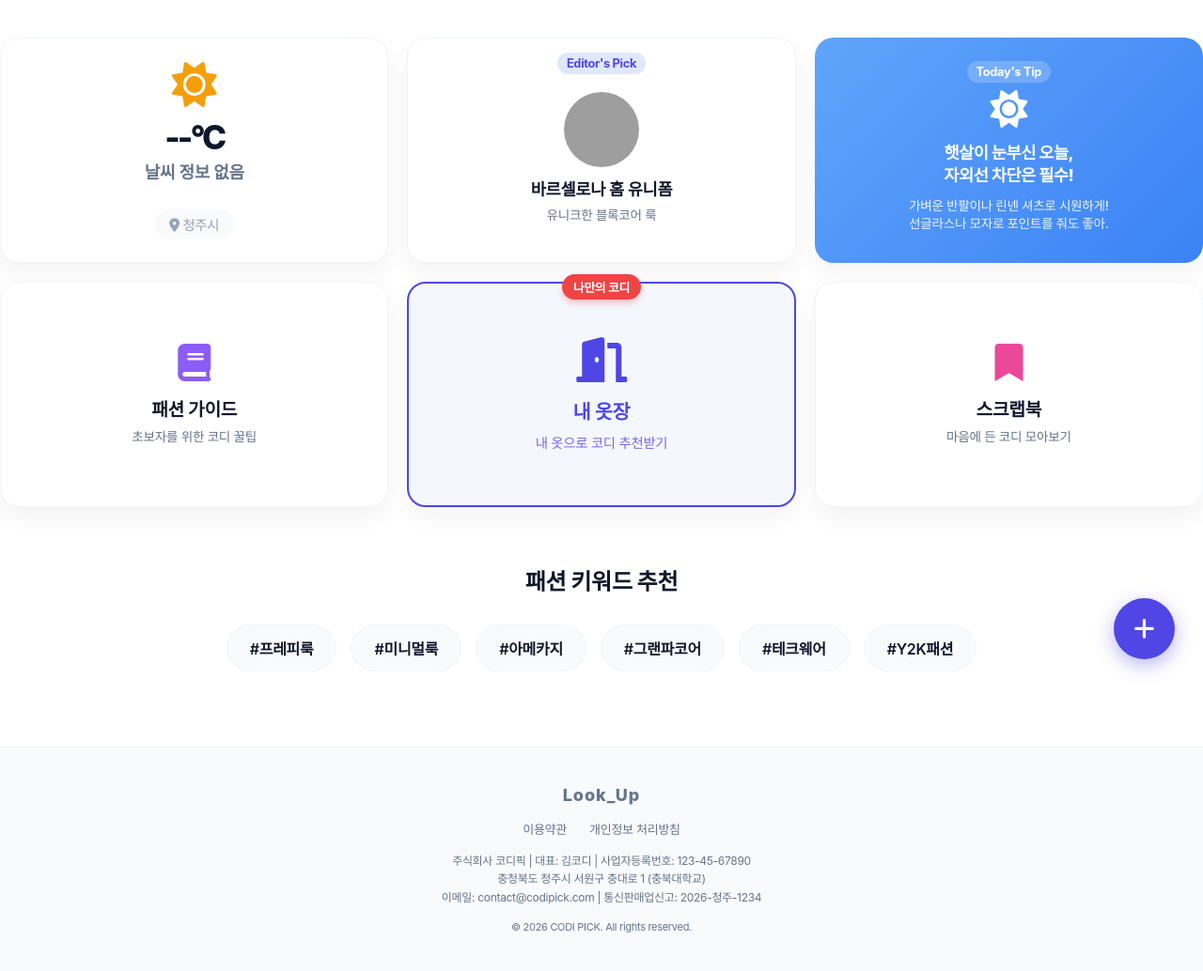
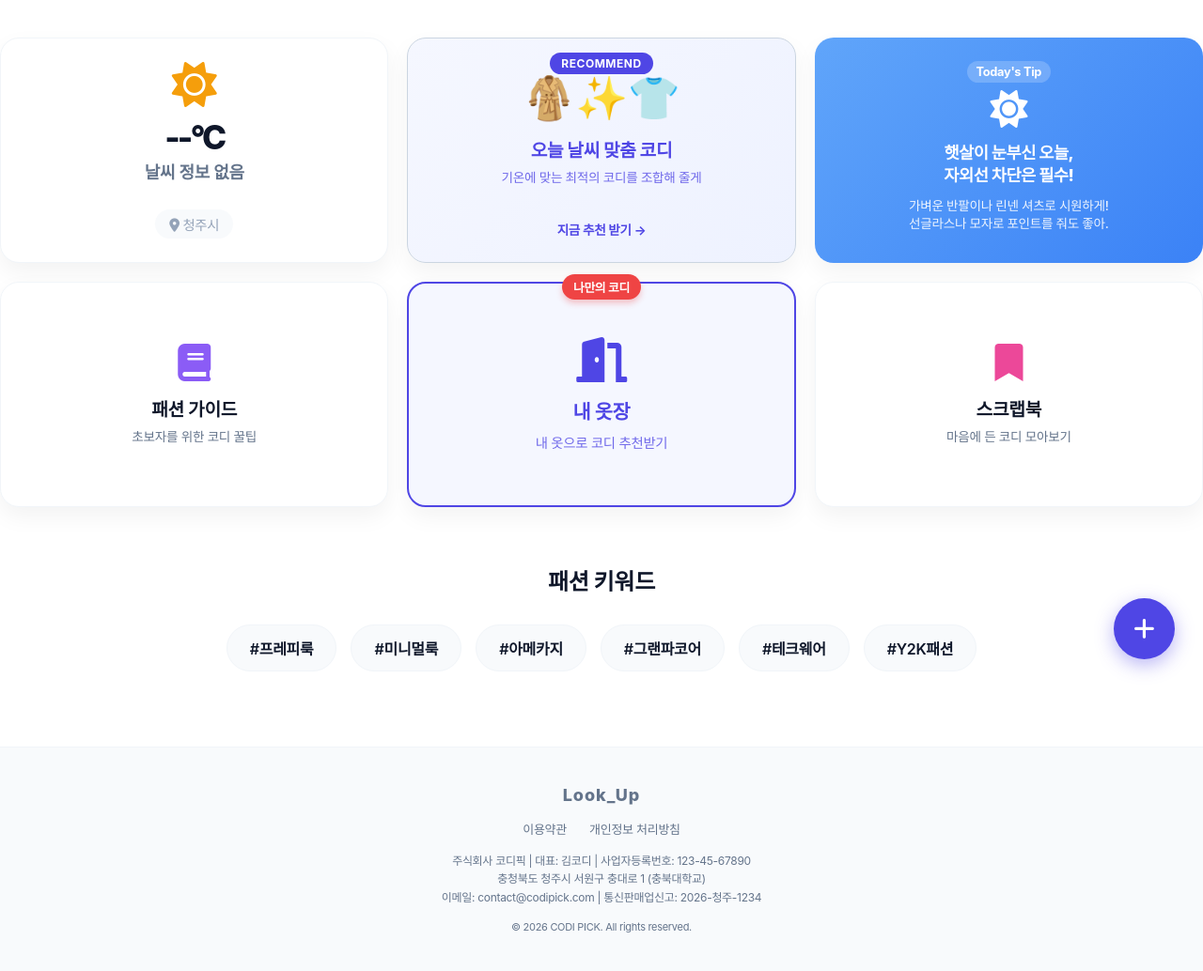
Before and after one commit to dnsgud/OS-FashionProject, a Flask app: page /home in a window 1280 px wide. Shown: the part 68-1102 px from the top of the page at 94% size. Run offline with Flask 3, Linux system fonts and the light colour scheme; the visitor is signed in with stand-in values (Sample User, id 1); data that the repository does not hold is empty; some web fonts are replaced; grey boxes are pictures that could not be loaded.

Commit message:
2차 코드 병합

```diff
--- a/templates/home.html
+++ b/templates/home.html
@@ -41,6 +41,55 @@
             box-shadow: 0 15px 35px rgba(0, 0, 0, 0.1);
         }
 
+        .recommend-action-box {
+            background: linear-gradient(135deg, #f5f7ff 0%, #eef2ff 100%);
+            border: 1px solid #cbd5e1;
+        }
+
+        .recommend-action-box:hover {
+            border-color: #4f46e5;
+        }
+
+        .action-badge {
+            position: absolute;
+            top: 15px;
+            background: #4f46e5;
+            color: white;
+            padding: 4px 12px;
+            border-radius: 20px;
+            font-size: 0.75rem;
+            font-weight: 700;
+            letter-spacing: 0.5px;
+        }
+
+        .action-icons {
+            font-size: 2.8rem;
+            margin-bottom: 5px;
+            margin-top: 15px;
+            animation: floating 2s infinite ease-in-out;
+        }
+
+        .recommend-title {
+            margin: 5px 0 5px 0;
+            font-size: 1.2rem;
+            font-weight: 800;
+            color: #4f46e5;
+        }
+
+        .recommend-desc {
+            font-size: 0.85rem;
+            color: #4f46e5;
+            opacity: 0.8;
+            margin: 0;
+        }
+
+        .click-notice {
+            margin-top: auto;
+            font-size: 0.85rem;
+            font-weight: 700;
+            color: #4f46e5;
+        }
+
         .tip-box {
             background: linear-gradient(135deg, #60a5fa 0%, #3b82f6 100%);
             color: white;
@@ -179,17 +260,12 @@
                 </div>
             </a>
 
-            <a href="{{ url_for('codi_page') }}" class="grid-box">
-                <span
-                    style="position: absolute; top: 15px; background: #e0e7ff; color: #4f46e5; padding: 4px 10px; border-radius: 12px; font-size: 0.8rem; font-weight: bold;">Editor's
-                    Pick</span>
-                <img src="{{ url_for('static', filename='images/arsenal_uniform.jpg') }}" alt="Item" class="pick-image"
-                    style="width: 80px; height: 80px; object-fit: cover; border-radius: 50%; margin-bottom: 10px; margin-top: 15px;"
-                    onerror="this.src='https://placehold.co/80'">
-                <h4 class="pick-title" style="margin: 0 0 5px 0; font-size: 1.1rem; word-break: keep-all;">아이템 이름</h4>
-                <p class="pick-desc"
-                    style="font-size: 0.85rem; color: #64748b; margin: 0; padding: 0 10px; display: -webkit-box; -webkit-line-clamp: 2; -webkit-box-orient: vertical; overflow: hidden;">
-                    아이템 설명이 여기에 들어갑니다.</p>
+            <a href="{{ url_for('codi_page') }}" class="grid-box recommend-action-box">
+                <span class="action-badge">RECOMMEND</span>
+                <div class="action-icons">🧥✨👕</div>
+                <h4 class="recommend-title">오늘 날씨 맞춤 코디</h4>
+                <p class="recommend-desc">기온에 맞는 최적의 코디를 조합해 줄게</p>
+                <div class="click-notice">지금 추천 받기 →</div>
             </a>
 
             <div class="grid-box tip-box">
@@ -228,7 +304,7 @@
         </div>
 
         <section class="trend-section" style="margin-top: 60px; text-align: center;">
-            <h3 class="section-title">패션 키워드 추천</h3>
+            <h3 class="section-title">패션 키워드</h3>
             <div class="hashtag-box" style="justify-content: center;"></div>
         </section>
     </main>
@@ -379,27 +454,9 @@
             updateKeywords(temp, statusStr);
         }
 
-        function setRandomPick() {
-            const items = [
-                { image: "{{ url_for('static', filename='images/arsenal.jpg') }}", title: "아스널 홈 유니폼", desc: "스포티한 매력으로 포인트 주기 딱 좋은 트렌디한 아이템" },
-                { image: "{{ url_for('static', filename='images/madrid.jpg') }}", title: "레알 마드리드 홈 유니폼", desc: "클래식한 멋을 내는 코디 꿀템" },
-                { image: "{{ url_for('static', filename='images/barselona.jpg') }}", title: "바르셀로나 홈 유니폼", desc: "유니크한 블록코어 룩" },
-                { image: "{{ url_for('static', filename='images/munchen.jpg') }}", title: "바이에른 뮌헨 홈 유니폼", desc: "강렬한 레드 컬러 포인트" }
-            ];
-            const randomIndex = Math.floor(Math.random() * items.length);
-            const selectedItem = items[randomIndex];
-
-            const pickImg = document.querySelector('.pick-image');
-            if (pickImg) {
-                pickImg.src = selectedItem.image;
-                pickImg.onerror = function () { this.src = 'https://placehold.co/80'; };
-            }
-            document.querySelector('.pick-title').innerText = selectedItem.title;
-            document.querySelector('.pick-desc').innerText = selectedItem.desc;
-        }
-
         function toggleDropdown(event) {
             event.preventDefault();
+            event.stopPropagation(); // ✅ 이벤트 버블링 차단 레이어 추가
             document.getElementById("my-dropdown").classList.toggle("show");
         }
 
@@ -411,14 +468,17 @@
             btn.classList.toggle('active');
         }
 
+        // ✅ 스크립트 수정: 아이콘 및 드롭다운 외부 클릭 감지 방어 가드 고도화
         window.onclick = function (event) {
-            if (!event.target.matches('.nav-link') && !event.target.closest('#my-menu-btn')) {
-                const dropdowns = document.getElementsByClassName("dropdown-menu");
-                for (let i = 0; i < dropdowns.length; i++) {
-                    let openDropdown = dropdowns[i];
-                    if (openDropdown.classList.contains('show')) { openDropdown.classList.remove('show'); }
+            const myMenuBtn = document.getElementById('my-menu-btn');
+            const dropdownMenu = document.getElementById('my-dropdown');
+
+            if (myMenuBtn && !myMenuBtn.contains(event.target)) {
+                if (dropdownMenu && dropdownMenu.classList.contains('show')) {
+                    dropdownMenu.classList.remove('show');
                 }
             }
+
             if (!event.target.closest('.fab-container')) {
                 const fabMenu = document.getElementById('fab-menu');
                 const fabBtn = document.querySelector('.fab-button');
@@ -452,7 +512,6 @@
 
         window.onload = () => {
             loadServerWeatherData();
-            setRandomPick();
             initDarkMode();
         };
 
```
Also changed, not shown: other parts of templates/home.html (+35 -4 lines).
